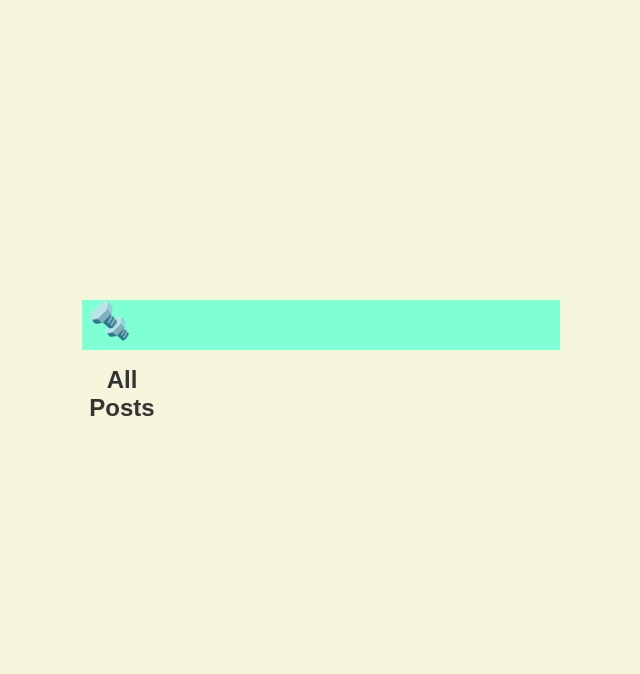
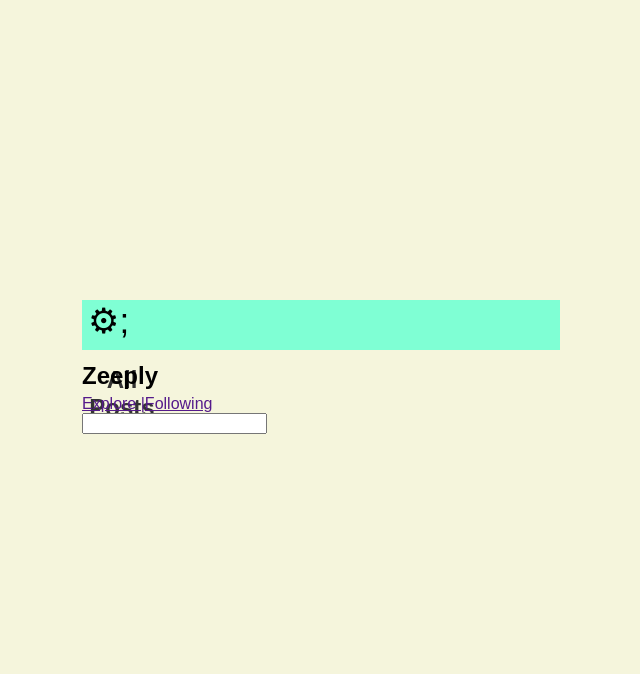
Before and after one commit to elonner/zeeply, a Django app: page / in a window 1280 px wide. Shown: the top 674 px of the page, without its empty margins (518-1158 px from the left). Run offline with Django 4.2, Linux system fonts and the light colour scheme; data that the repository does not hold is empty; parts of the project's set-up code (start-up, migrations or seed data) failed here and were passed over.

Commit message:
template update

```diff
--- a/main_app/templates/base.html
+++ b/main_app/templates/base.html
@@ -13,9 +13,10 @@
 <main>
     <body>
         <header>
+
             <div class="dropdown">
                 <button class="dropbtn">
-                <span class="icon">&#x1F529;</span> <!-- Replace with your login icon class or HTML -->
+                    <span class="icon">&#x2699;;</span> <!-- Replace with your login icon class or HTML -->
                 </button>
                 <div class="dropdown-content">
                     {% if user.is_authenticated %}
@@ -31,6 +32,16 @@
                     <a href="{% url 'signup' %}">Sign Up</a>
                     {% endif %}
                 </div>
+                <div>
+                    <h2>Zeeply</h2>
+                    <div>
+                        <a href="">Explore |</a><a href="">Following</a>
+                    </div>
+                    <div>
+                        <input type="search" name="" id="">
+                    </div>
+                </div>
+
             </div>
         </header>
 </main>
--- a/main_app/templates/main_app/post_list.html
+++ b/main_app/templates/main_app/post_list.html
@@ -7,7 +7,7 @@
     {% for post in post_list %}
         <li>
             <h2>{{ post.title }}</h2>
-            <a href="{% url 'users_detail' post.creator.id %}">
+            <a href="{% url 'profiles_detail' post.creator.id %}">
                 <p id="at" >@{{ post.creator }}</p>
             </a>
 
```
Lines whose indentation alone changed are shown as unchanged.
